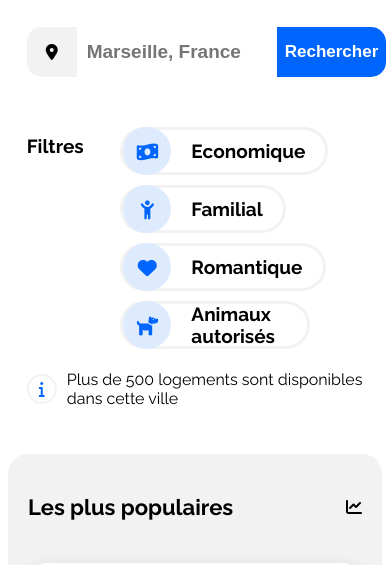
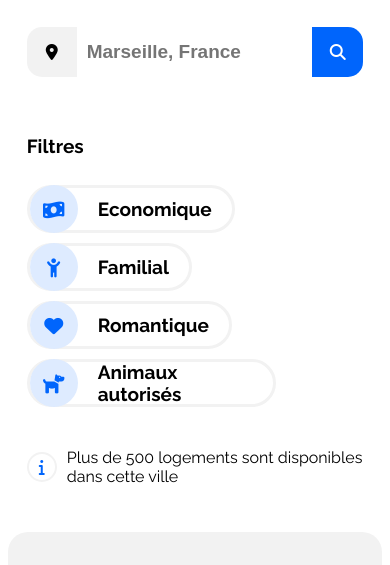
Before and after one commit to allancouchy/booki, a website: page index.html in a window 390 px wide. Shown: the part 257-822 px from the top of the page. Drawn offline with Linux system fonts and the light colour scheme.

Commit message:
add responsive style update

```diff
--- a/sass/layouts/_header.scss
+++ b/sass/layouts/_header.scss
@@ -102,10 +102,25 @@
       border-top-right-radius: 15px;
       border-bottom-right-radius: 15px;
       border-color: transparent;
+
+      @include mob {
+        display: none;
+      }
     }
 
     &__button {
+      width: 60px;
       display: none;
+      color: $colorWhite;
+      background-color: $colorPrimary;
+      border-top-right-radius: 15px;
+      border-bottom-right-radius: 15px;
+      align-items: center;
+      justify-content: center;
+
+      @include mob {
+        display: flex;
+      }
     }
   }
 
@@ -114,16 +129,22 @@
     align-items: flex-start;
 
     @include mob {
-      margin-top: 20px;
+      flex-direction: column;
+      margin: 20px 0px;
     }
 
     &__ttl {
       width: 10%;
+      min-width: 100px;
       height: 48px;
       display: flex;
       font-size: 19px;
       align-items: center;
       margin: 0px;
+
+      @include mob {
+        margin-bottom: 10px;
+      }
     }
 
     &__bloc {
@@ -131,6 +152,7 @@
       display: flex;
       flex-wrap: wrap;
       list-style-type: none;
+      padding: 0px;
       margin: 0px;
     }
 
@@ -149,6 +171,10 @@
       &:hover {
         color: $colorPrimary;
         background-color: $colorSecondary;
+      }
+
+      @include mob {
+        margin-left: 0px;
       }
     }
 
```
Also changed, not shown: public/style.css, 1 other file.
